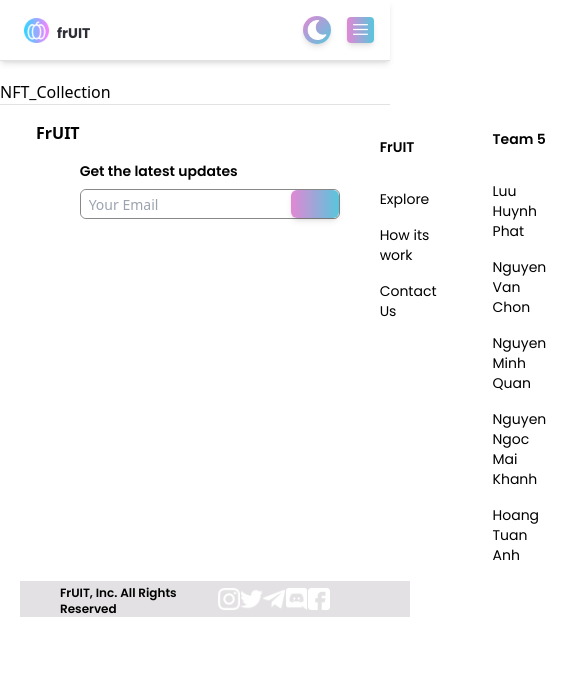
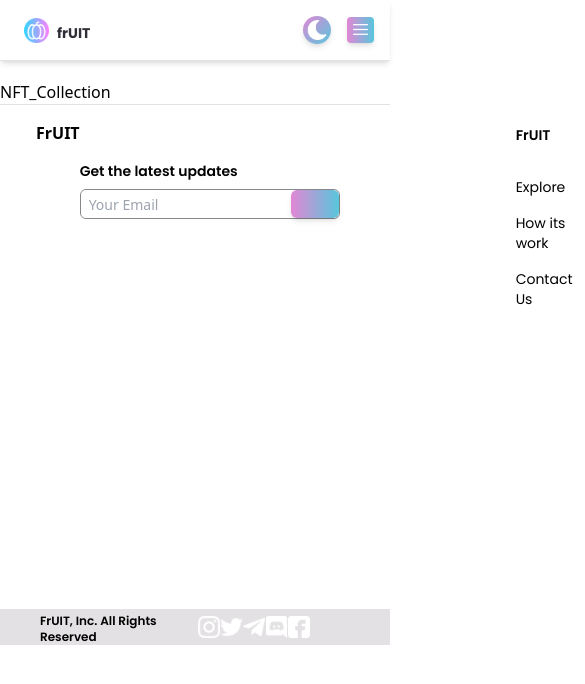
Before and after one commit to lhphat02/IE104_frUIT, a Next.js app: page /collection in a window 390 px wide. Shown: the top 684 px of the page, 585 px wide, since content can reach past the window. Built offline with nearby package versions, Linux system fonts and the light colour scheme.

Commit message:
update footer responsive check thử cái responsive xem đc chưa

```diff
--- a/components/Footer.jsx
+++ b/components/Footer.jsx
@@ -44,7 +44,7 @@ const Footer = () => {
           <p className="flex justify-start font-poppins font-semibold mt-10 ml-0 text-sm text-black dark:text-prim-gray-1">
             Get the latest updates
           </p>
-          <div className="flex justify-start items-start flex-row md:w-full minlg:w-50 w-300 mt-2 bg-white border dark:border-prim-black-2 border-prim-gray-2 rounded-md">
+          <div className="flex justify-start items-start flex-row md:w-full minlg:w-500 w-300 mt-2 bg-white border dark:border-prim-black-2 border-prim-gray-2 rounded-md">
             <input
               type="email"
               placeholder="Your Email"
@@ -58,13 +58,13 @@ const Footer = () => {
           </div>
           </span>
           {/* ===================Right Column=================== */}
-          <div className=" flex justify-center items-start ml-80 md:ml-6 md:mt-4 text-sm dark:text-prim-gray-1">
+          <div className=" flex justify-center items-start ml-80 md:ml-40 md:mt-1 text-sm dark:text-prim-gray-1">
             <FooterLink
               heading="FrUIT"
               items={["Explore", "How its work", "Contact Us"]}
             />
           </div>
-          <div className="flex justify-end items-end ml-80 md:ml-6 md:mt-2 text-sm dark:text-prim-gray-1">
+          <div className="flex justify-end items-end ml-80 md:ml-40 md:mt-0 text-sm dark:text-prim-gray-1">
             <FooterLink
               heading="Team 5"
               items={[
@@ -78,7 +78,7 @@ const Footer = () => {
           </div>
         </div>
       </div>
-      <span className="bg-prim-gray-1 dark:bg-prim-dark w-full md:ml-10">
+      <span className="bg-prim-gray-1 dark:bg-prim-dark w-full md:mt-9 md:w-full">
         <div className="flex flex-row justify-between">
           <div className="mt-1 ml-10">
             <p className="font-poppins font-semibold text-xs text-black dark:text-prim-gray-1 ">
@@ -86,7 +86,7 @@ const Footer = () => {
             </p>
           </div>
 
-          <div className="flex justify-around mr-20">
+          <div className="flex justify-around mr-20 md:mr-25">
             {[
               images.instagram,
               images.twitter,
```
